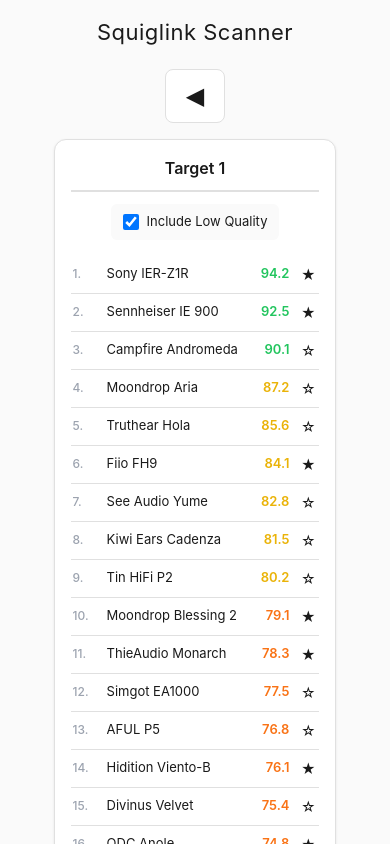
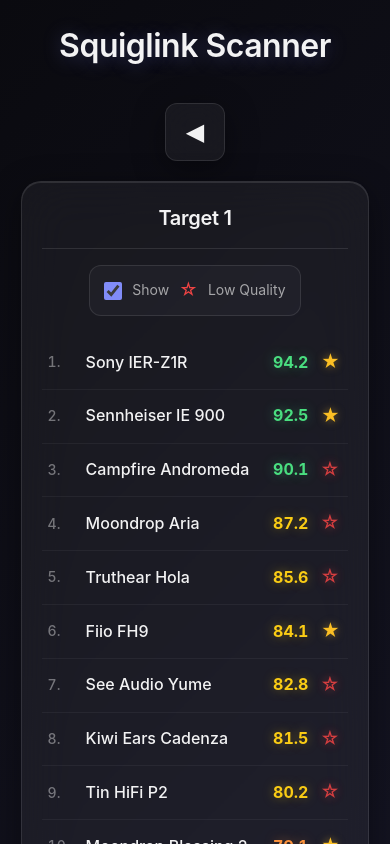
Before and after one commit to PEQHUB/Squig-Rank, a React (Vite) app: page / in a window 390 px wide. Shown: the top 844 px of the page. Built offline with nearby package versions, Linux system fonts and the light colour scheme.

Commit message:
Dark mode glassmorphism design with larger text and prominent quality indicators

```diff
--- a/index.html
+++ b/index.html
@@ -5,9 +5,15 @@
     <link rel="icon" type="image/svg+xml" href="./vite.svg" />
     <meta name="viewport" content="width=device-width, initial-scale=1.0" />
     <title>Squig-Rank</title>
+    <style>
+      html, body {
+        background: linear-gradient(135deg, #0a0a0f 0%, #1a1a2e 100%);
+        min-height: 100vh;
+      }
+    </style>
   </head>
   <body>
     <div id="root"></div>
-    <script type="module" src="/src/main.tsx"></script>
+    <script type="module" src="./src/main.tsx"></script>
   </body>
 </html>
--- a/src/App.css
+++ b/src/App.css
@@ -1,14 +1,20 @@
 :root {
-  --bg-color: #fafafa;
-  --text-color: #1a1a1a;
-  --border-color: #e0e0e0;
-  --column-bg: #ffffff;
-  --green: #22c55e;
-  --yellow: #eab308;
-  --orange: #f97316;
-  --red: #ef4444;
-  --gray: #9ca3af;
-  --link-color: #2563eb;
+  --bg-gradient-start: #0a0a0f;
+  --bg-gradient-end: #1a1a2e;
+  --glass-bg: rgba(255, 255, 255, 0.05);
+  --glass-border: rgba(255, 255, 255, 0.1);
+  --glass-shadow: 0 8px 32px rgba(0, 0, 0, 0.4);
+  --text-primary: rgba(255, 255, 255, 0.95);
+  --text-secondary: rgba(255, 255, 255, 0.6);
+  --text-muted: rgba(255, 255, 255, 0.4);
+  --green: #4ade80;
+  --yellow: #facc15;
+  --orange: #fb923c;
+  --red: #f87171;
+  --gray: rgba(255, 255, 255, 0.35);
+  --accent: #818cf8;
+  --high-quality: #fbbf24;
+  --low-quality: #ef4444;
 }
 
 * {
@@ -18,26 +24,27 @@
 }
 
 body {
-  font-family: -apple-system, BlinkMacSystemFont, 'Segoe UI', Roboto, Oxygen, Ubuntu, sans-serif;
-  background-color: var(--bg-color);
-  color: var(--text-color);
-  line-height: 1.5;
+  font-family: -apple-system, BlinkMacSystemFont, 'SF Pro Display', 'Segoe UI', Roboto, Oxygen, Ubuntu, sans-serif;
+  background: linear-gradient(135deg, var(--bg-gradient-start) 0%, var(--bg-gradient-end) 100%);
+  color: var(--text-primary);
+  line-height: 1.6;
   min-height: 100vh;
-  padding: 24px;
+  padding: 40px;
 }
 
 .home {
-  max-width: 1600px;
+  max-width: 1800px;
   margin: 0 auto;
 }
 
 .title {
   text-align: center;
-  font-size: 28px;
-  font-weight: 400;
-  margin-bottom: 32px;
-  color: var(--text-color);
-  letter-spacing: 0.5px;
+  font-size: 42px;
+  font-weight: 600;
+  margin-bottom: 48px;
+  color: var(--text-primary);
+  letter-spacing: -0.5px;
+  text-shadow: 0 2px 20px rgba(129, 140, 248, 0.3);
 }
 
 .similarity-list {
@@ -47,72 +54,97 @@ body {
 .desktop-view {
   display: grid;
   grid-template-columns: repeat(2, 1fr);
-  gap: 24px;
+  gap: 32px;
 }
 
 .mobile-view {
   display: flex;
   flex-direction: column;
   align-items: center;
-  gap: 16px;
+  gap: 20px;
 }
 
 .nav-button {
-  background: none;
-  border: 1px solid var(--border-color);
-  border-radius: 8px;
-  font-size: 24px;
+  background: var(--glass-bg);
+  backdrop-filter: blur(20px);
+  -webkit-backdrop-filter: blur(20px);
+  border: 1px solid var(--glass-border);
+  border-radius: 12px;
+  font-size: 28px;
   cursor: pointer;
-  padding: 12px 20px;
-  color: var(--text-color);
-  transition: all 0.2s;
-  background: var(--column-bg);
+  padding: 16px 24px;
+  color: var(--text-primary);
+  transition: all 0.3s ease;
+  box-shadow: var(--glass-shadow);
 }
 
 .nav-button:hover {
-  background: var(--bg-color);
-  border-color: var(--link-color);
+  background: rgba(255, 255, 255, 0.1);
+  border-color: var(--accent);
+  transform: scale(1.05);
 }
 
 .target-column {
-  background: var(--column-bg);
-  border-radius: 12px;
-  padding: 20px;
-  box-shadow: 0 1px 3px rgba(0, 0, 0, 0.08);
-  border: 1px solid var(--border-color);
+  background: var(--glass-bg);
+  backdrop-filter: blur(24px);
+  -webkit-backdrop-filter: blur(24px);
+  border-radius: 24px;
+  padding: 28px;
+  box-shadow: var(--glass-shadow), inset 0 1px 0 rgba(255, 255, 255, 0.1);
+  border: 1px solid var(--glass-border);
 }
 
 .target-column h2 {
-  font-size: 16px;
+  font-size: 24px;
   font-weight: 600;
-  margin-bottom: 12px;
-  color: var(--text-color);
-  border-bottom: 2px solid var(--border-color);
-  padding-bottom: 10px;
+  margin-bottom: 16px;
+  color: var(--text-primary);
+  border-bottom: 1px solid var(--glass-border);
+  padding-bottom: 14px;
   text-align: center;
+  letter-spacing: -0.3px;
 }
 
 .quality-filter {
   display: flex;
   align-items: center;
   justify-content: center;
-  gap: 8px;
-  font-size: 13px;
-  margin-bottom: 16px;
+  gap: 10px;
+  font-size: 16px;
+  margin-bottom: 20px;
   cursor: pointer;
   user-select: none;
-  padding: 8px 12px;
-  background: var(--bg-color);
-  border-radius: 6px;
+  padding: 12px 18px;
+  background: rgba(255, 255, 255, 0.03);
+  border: 1px solid var(--glass-border);
+  border-radius: 12px;
   width: fit-content;
   margin-left: auto;
   margin-right: auto;
+  color: var(--text-secondary);
+  transition: all 0.2s ease;
+}
+
+.quality-filter:hover {
+  background: rgba(255, 255, 255, 0.06);
+  border-color: rgba(255, 255, 255, 0.2);
 }
 
 .quality-filter input {
   cursor: pointer;
-  width: 16px;
-  height: 16px;
+  width: 18px;
+  height: 18px;
+  accent-color: var(--accent);
+}
+
+.quality-filter .star-high {
+  color: var(--high-quality);
+  font-size: 18px;
+}
+
+.quality-filter .star-low {
+  color: var(--low-quality);
+  font-size: 18px;
 }
 
 .target-column ul {
@@ -122,10 +154,16 @@ body {
 .target-column li {
   display: flex;
   align-items: center;
-  gap: 10px;
-  padding: 10px 4px;
-  border-bottom: 1px solid var(--border-color);
-  font-size: 14px;
+  gap: 14px;
+  padding: 14px 8px;
+  border-bottom: 1px solid rgba(255, 255, 255, 0.05);
+  font-size: 18px;
+  transition: background 0.2s ease;
+}
+
+.target-column li:hover {
+  background: rgba(255, 255, 255, 0.03);
+  border-radius: 8px;
 }
 
 .target-column li:last-child {
@@ -133,72 +171,121 @@ body {
 }
 
 .rank {
-  min-width: 28px;
+  min-width: 36px;
   font-weight: 500;
-  color: var(--gray);
-  font-size: 13px;
+  color: var(--text-muted);
+  font-size: 16px;
+  font-variant-numeric: tabular-nums;
 }
 
 .iem-name {
   flex: 1;
-  font-weight: 400;
-  color: var(--text-color);
+  font-weight: 500;
+  color: var(--text-primary);
   white-space: nowrap;
   overflow: hidden;
   text-overflow: ellipsis;
+  font-size: 18px;
 }
 
 .score {
-  font-weight: 600;
-  min-width: 46px;
+  font-weight: 700;
+  min-width: 56px;
   text-align: right;
-  font-size: 14px;
+  font-size: 18px;
+  font-variant-numeric: tabular-nums;
 }
 
-.score.green { color: var(--green); }
-.score.yellow { color: var(--yellow); }
-.score.orange { color: var(--orange); }
-.score.red { color: var(--red); }
+.score.green { color: var(--green); text-shadow: 0 0 12px rgba(74, 222, 128, 0.4); }
+.score.yellow { color: var(--yellow); text-shadow: 0 0 12px rgba(250, 204, 21, 0.4); }
+.score.orange { color: var(--orange); text-shadow: 0 0 12px rgba(251, 146, 60, 0.4); }
+.score.red { color: var(--red); text-shadow: 0 0 12px rgba(248, 113, 113, 0.4); }
 .score.gray { color: var(--gray); }
 
 .quality-indicator {
-  font-size: 14px;
-  min-width: 18px;
+  font-size: 20px;
+  min-width: 24px;
   text-align: center;
 }
 
-@media (max-width: 900px) {
+.quality-indicator.high {
+  color: var(--high-quality);
+  text-shadow: 0 0 8px rgba(251, 191, 36, 0.5);
+}
+
+.quality-indicator.low {
+  color: var(--low-quality);
+  animation: pulse-low 1.5s ease-in-out infinite;
+  text-shadow: 0 0 10px rgba(239, 68, 68, 0.6);
+}
+
+@keyframes pulse-low {
+  0%, 100% {
+    opacity: 1;
+    transform: scale(1);
+  }
+  50% {
+    opacity: 0.6;
+    transform: scale(1.1);
+  }
+}
+
+@media (max-width: 1100px) {
   .desktop-view {
     grid-template-columns: 1fr;
   }
 }
 
-@media (max-width: 500px) {
+@media (max-width: 600px) {
   body {
-    padding: 16px;
+    padding: 20px;
   }
 
   .title {
-    font-size: 22px;
-    margin-bottom: 20px;
+    font-size: 32px;
+    margin-bottom: 32px;
   }
 
   .target-column {
-    padding: 16px;
+    padding: 20px;
+    border-radius: 20px;
+  }
+
+  .target-column h2 {
+    font-size: 20px;
   }
 
   .target-column li {
-    font-size: 13px;
-    padding: 8px 2px;
+    font-size: 16px;
+    padding: 12px 6px;
+    gap: 10px;
   }
 
   .rank {
-    min-width: 24px;
-    font-size: 12px;
+    min-width: 28px;
+    font-size: 14px;
+  }
+
+  .iem-name {
+    font-size: 16px;
   }
 
   .score {
-    min-width: 40px;
-    font-size: 13px;
+    min-width: 48px;
+    font-size: 16px;
+  }
+
+  .quality-filter {
+    font-size: 14px;
+    padding: 10px 14px;
+  }
+
+  .quality-indicator {
+    font-size: 18px;
+  }
+
+  .nav-button {
+    font-size: 24px;
+    padding: 14px 20px;
   }
 }
--- a/src/components/SimilarityList.tsx
+++ b/src/components/SimilarityList.tsx
@@ -39,13 +39,13 @@ export default function SimilarityList({ results }: { results: CalculationResult
     <div className="similarity-list">
       {isMobile ? (
         <div className="mobile-view">
-          <button onClick={handlePrev} className="nav-button">◀</button>
+          <button onClick={handlePrev} className="nav-button">&#9664;</button>
           <TargetColumn
             data={filteredResults[activeColumn]}
             includeLowQuality={qualityFilters[activeColumn]}
             onQualityToggle={() => handleQualityToggle(activeColumn)}
           />
-          <button onClick={handleNext} className="nav-button">▶</button>
+          <button onClick={handleNext} className="nav-button">&#9654;</button>
         </div>
       ) : (
         <div className="desktop-view">
@@ -73,7 +73,7 @@ function TargetColumn({ data, includeLowQuality, onQualityToggle }: any) {
           checked={includeLowQuality}
           onChange={onQualityToggle}
         />
-        Include Low Quality
+        Show <span className="star-low">&#9734;</span> Low Quality
       </label>
       <ul>
         {data.top25.map((iem: any, index: number) => (
@@ -83,8 +83,9 @@ function TargetColumn({ data, includeLowQuality, onQualityToggle }: any) {
             <span className={`score ${getScoreClass(iem.similarity)}`}>
               {iem.similarity.toFixed(1)}
             </span>
-            {iem.quality === 'high' && <span className="quality-indicator">★</span>}
-            {iem.quality === 'low' && <span className="quality-indicator">☆</span>}
+            <span className={`quality-indicator ${iem.quality}`}>
+              {iem.quality === 'high' ? '\u2605' : '\u2606'}
+            </span>
           </li>
         ))}
       </ul>
```
